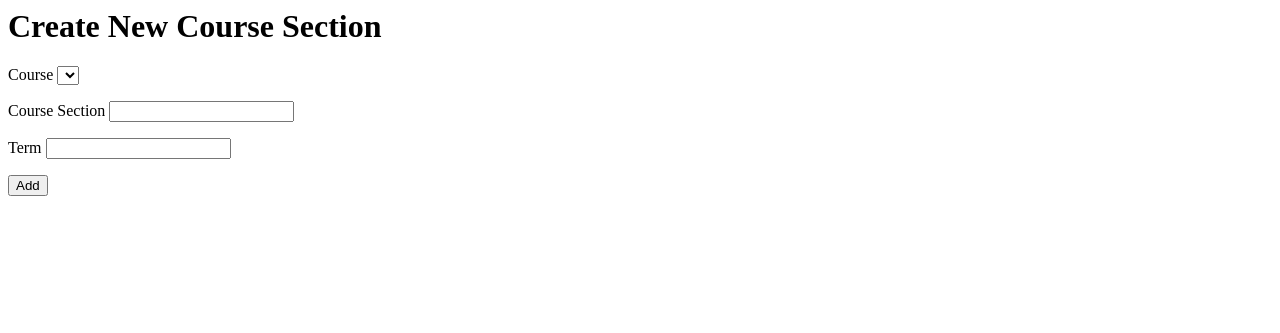
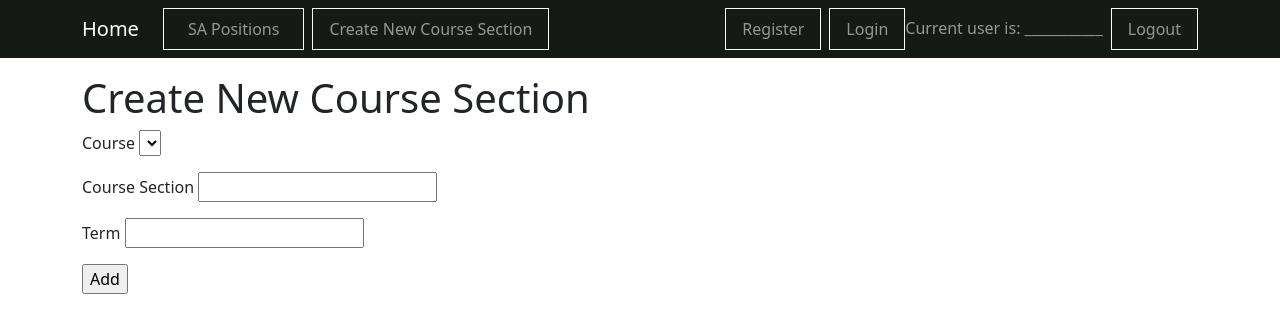
Before and after one commit to yyeternal/SA-Web-App, a Flask app: page /course/create in a window 1280 px wide. Shown: the top 333 px of the page. Run offline with Flask 3, Linux system fonts and the light colour scheme; lists and menus that the app fills with data are empty; some libraries are stand-ins or nearby versions.

Commit message:
Unstyled templates added

```diff
--- a/SAApp.py
+++ b/SAApp.py
@@ -1,6 +1,6 @@
 from app import db, create_app
 from config import Config
-
+from app.main.models import Course, Section, User
 import sqlalchemy as sqla
 import sqlalchemy.orm as sqlo
 
@@ -8,7 +8,7 @@ app = create_app(Config)
 
 @app.shell_context_processor
 def make_shell_context():
-    return {'sqla': sqla, 'sqlo': sqlo, 'db': db}
+    return {'sqla': sqla, 'sqlo': sqlo, 'db': db, 'Course': Course, 'Section': Section, 'User': User}
 
 if __name__ == "__main__":
     app.run(debug=True)
--- a/app/__init__.py
+++ b/app/__init__.py
@@ -2,7 +2,7 @@ from flask import Flask
 from flask_sqlalchemy import SQLAlchemy
 from flask_migrate import Migrate
 from config import Config
-from flask_login import LoginManager
+from flask_login import LoginManager, current_user
 from flask_moment import Moment
 
 db = SQLAlchemy()
--- a/app/main/models.py
+++ b/app/main/models.py
@@ -1,3 +1,4 @@
+from typing import Optional
 from app import db
 import sqlalchemy as sqla
 import sqlalchemy.orm as sqlo
@@ -31,7 +32,7 @@ class Section(db.Model):
 class User(db.Model):
     id : sqlo.Mapped[str] = sqlo.mapped_column(sqla.String(9), primary_key=True)
     username : sqlo.Mapped[str] = sqlo.mapped_column(sqla.String(50))
-    password_hash : sqlo.Mapped[str] = sqlo.mapped_column(sqla.String(256), nullable=True)
+    password_hash : sqlo.Mapped[Optional[str]] = sqlo.mapped_column(sqla.String(256))
     firstname : sqlo.Mapped[str] = sqlo.mapped_column(sqla.String(50))
     lastname : sqlo.Mapped[str] = sqlo.mapped_column(sqla.String(50))
     user_type : sqlo.Mapped[str] = sqlo.mapped_column(sqla.String(50))
--- a/app/main/templates/base.html
+++ b/app/main/templates/base.html
@@ -0,0 +1,77 @@
+<!doctype html>
+<html lang="en">
+  <head>
+    <meta charset="utf-8">
+    <meta name="viewport" content="width=device-width, initial-scale=1">
+    {% if title %}
+    <title>{{ title }} </title>
+    {% else %}
+    <title>SA Recruitment Web App </title>
+    {% endif %}
+    <link
+        href="https://cdn.jsdelivr.net/npm/bootstrap@5.3.2/dist/css/bootstrap.min.css"
+        rel="stylesheet"
+        integrity="sha384-T3c6CoIi6uLrA9TneNEoa7RxnatzjcDSCmG1MXxSR1GAsXEV/Dwwykc2MPK8M2HN"
+        crossorigin="anonymous">
+
+    <link rel="stylesheet" href="{{ url_for('static', filename='css/main.css') }}">
+    <!-- include moment -->
+  </head>
+  <body>
+
+
+    <nav class="navbar navbar-dark navbar-expand-lg" style="background-color: #161a17;">
+        <div class="container">
+          <a class="navbar-brand" href="{{ url_for('main.index') }}">Home</a>
+          <button class="navbar-toggler" type="button" >
+            <span class="navbar-toggler-icon"></span>
+          </button>
+          <div class="collapse navbar-collapse" id="navbarSupportedContent">
+            <ul class="navbar-nav me-auto mb-2 mb-lg-0">
+              <li class="nav-item border border-light px-3 ms-2 ">
+                <a class="nav-link" aria-current="page" href="{{ url_for('main.index') }}">SA Positions</a>
+              </li>
+              <!-- if not current_user.is_anonymous -->
+              <li class="nav-item border border-light px-2 ms-2 ">
+                <a class="nav-link" aria-current="page" href="{{ url_for('main.create_course_section')}}">Create New Course Section</a>
+              </li>
+              <!-- endif -->
+            </ul>
+            <ul class="navbar-nav mb-2 mb-lg-0">
+              <!-- if current_user.is_anonymous -->
+              <li class="nav-item border border-light px-2 ms-2">
+                <a class="nav-link" aria-current="page" href="">Register</a>
+              </li>
+              <li class="nav-item border border-light px-2 ms-2">
+                <a class="nav-link" aria-current="page" href="">Login</a>
+              </li>
+              <!-- else -->
+              <li class="navbar-text">  Current user is:<span class="useritem"> ___________<!-- current_user.username --></span>
+              </li>
+              <li class="nav-item border border-light px-2 ms-2">
+                <a class="nav-link" aria-current="page" href="">Logout</a>
+              </li>
+              <!-- endif -->
+            </ul>
+          </div>
+        </div>
+      </nav>
+
+
+    <div class="container mt-3">
+      {% with messages = get_flashed_messages() %}
+      {% if messages %}
+        {% for message in messages %}
+        <div class="alert alert-info" role="alert">{{ message }}</div>
+        {% endfor %}
+      {% endif %}
+      {% endwith %}
+      {% block content %}{% endblock %}
+    </div>
+    <script
+    src="https://cdn.jsdelivr.net/npm/bootstrap@5.3.2/dist/js/bootstrap.bundle.min.js"
+    integrity="sha384-C6RzsynM9kWDrMNeT87bh95OGNyZPhcTNXj1NW7RuBCsyN/o0jlpcV8Qyq46cDfL"
+    crossorigin="anonymous">
+    </script>
+</body>
+</html>
--- a/app/main/templates/create_course.html
+++ b/app/main/templates/create_course.html
@@ -1,3 +1,4 @@
+{% extends "base.html" %}
 
 {% block content %}
 
```
Also changed, not shown: initializeDB.py (added, +18 -0 lines), 1 other file.
